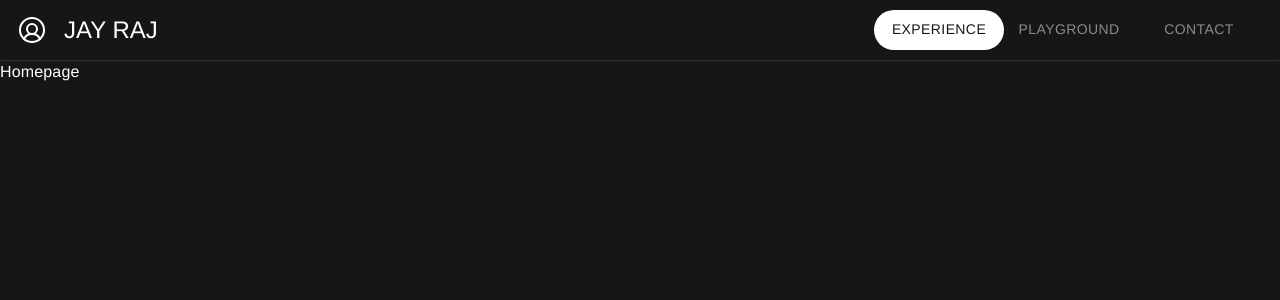
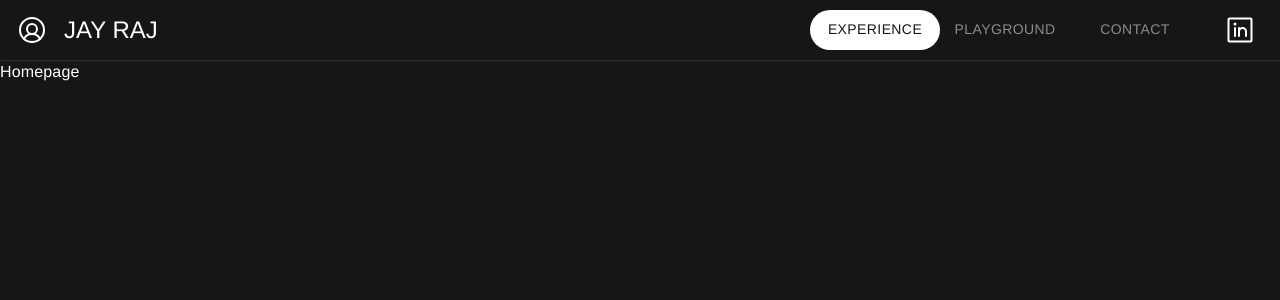
Before and after one commit to Vindorable/vindorable.github.io, a React (Create React App) app in the folder react-personal-website/website/: page /#/home in a window 1280 px wide. Shown: the top 300 px of the page. Built offline with nearby package versions, Linux system fonts and the light colour scheme; a web font is replaced by a local one.

Commit message:
Added my LinkedIn to navbar.

```diff
--- a/react-personal-website/website/src/components/navbar-02.js
+++ b/react-personal-website/website/src/components/navbar-02.js
@@ -1,7 +1,7 @@
 import React from "react";
-import { Box, Icon, Stack, Typography } from "@mui/material";
+import { Box, Icon, IconButton, Stack, Typography } from "@mui/material";
 import { useTheme } from "@mui/material/styles";
-import { UserCircle } from "phosphor-react";
+import { LinkedinLogo, UserCircle } from "phosphor-react";
 
 import { NavTab, NavTabs } from "./nav-tab";
 
@@ -66,7 +66,7 @@ const Navbar = () => {
 
           {/* Navigation Tabs */}
           {/* --------------- */}
-          <Stack>
+          <Stack direction={"row"} spacing={2} alignItems={"center"} justifyContent={"center"}>
             <NavTabs value={value} onChange={handleChange}>
               <NavTab label="Experience" component={Link} to={PATH_WEBPAGE.general.experience} />
               {/* <NavTab label="Work" component={Link} to={PATH_WEBPAGE.general.work} /> */}
@@ -90,6 +90,12 @@ const Navbar = () => {
                   break;
               }
             })()}
+
+            <IconButton
+              onClick={() => window.open("https://www.linkedin.com/in/jay-raj-97508742/", "_blank")}
+            >
+              <LinkedinLogo size={32} />
+            </IconButton>
           </Stack>
         </Stack>
       </Box>
```
